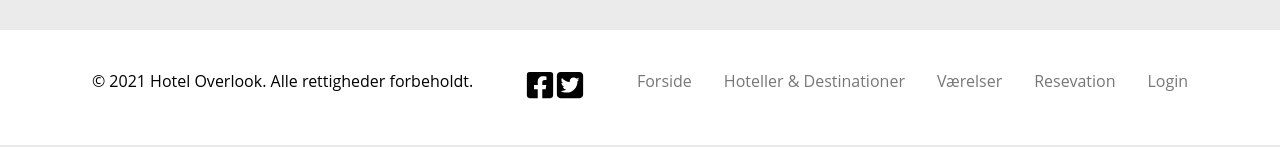
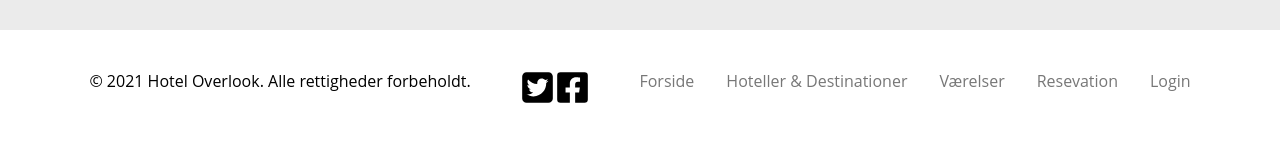
Before and after one commit to TobiasAagaard/Overlook, a React (Vite) app: page / in a window 1280 px wide. Shown: the part 920-1067 px from the top of the page. Built offline with nearby package versions, Linux system fonts and the light colour scheme; no server answers.

Commit message:
Fix footer

```diff
--- a/src/components/Footer/Footer.jsx
+++ b/src/components/Footer/Footer.jsx
@@ -9,8 +9,8 @@ export const Footer = () => {
     <footer>
         <p>© 2021 Hotel Overlook. Alle rettigheder forbeholdt.</p>
         <div className={Styles.icons}>
-        <FaFacebookSquare size={30} />
-        <FaSquareTwitter size={30}/>
+        <FaSquareTwitter size={35}/>
+        <FaFacebookSquare size={35} />
         </div>
         <div>
             <ul className={Styles.footerNav}>
```
